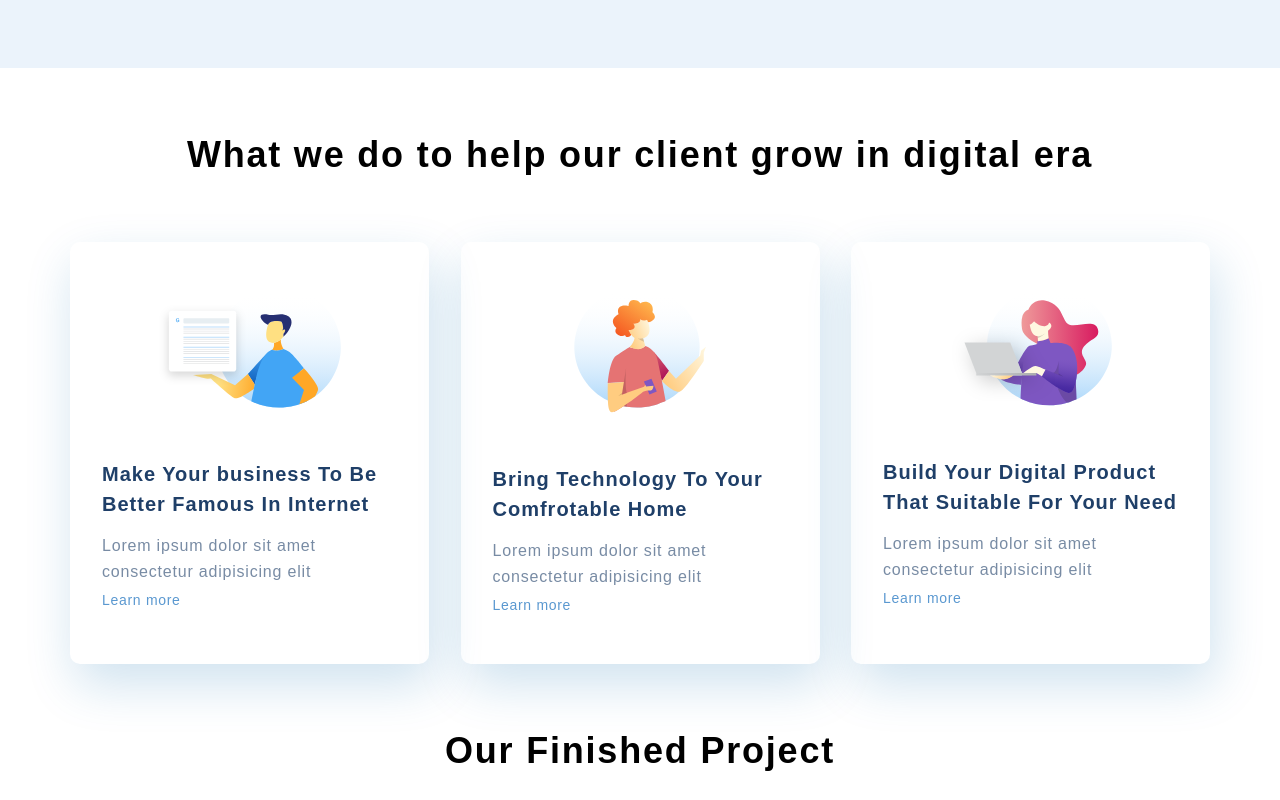
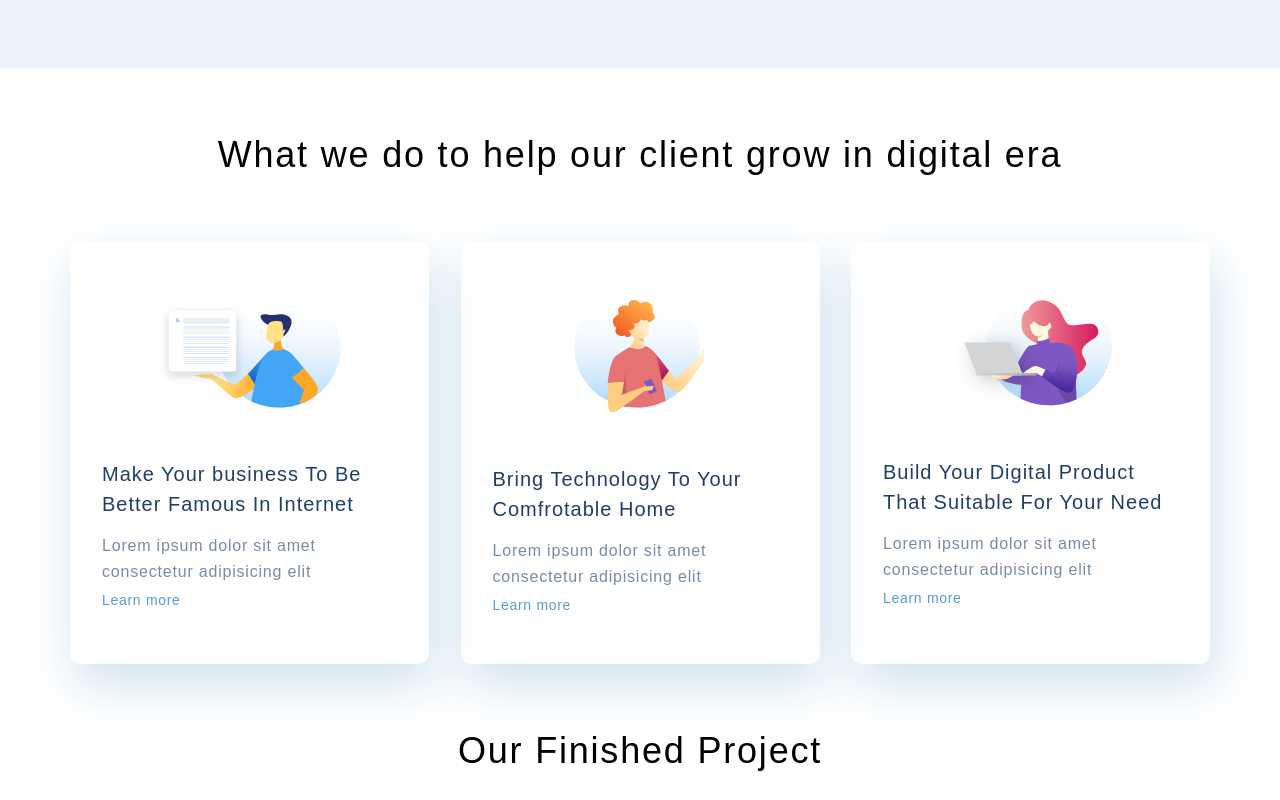
Before and after one commit to afilyukov/HTML-CSS, a plain HTML site: page index.html in a window 1280 px wide. Shown: the part 700-1500 px from the top of the page. Drawn offline with Linux system fonts and the light colour scheme.

Commit message:
font fixes

```diff
--- a/styles.css
+++ b/styles.css
@@ -85,6 +85,8 @@ body {
     line-height: 46px;
     letter-spacing: 0.05em;
     color: #000000;
+    font-style: normal;
+    font-weight: 300;
 }
 
 .what-we-do{
@@ -94,6 +96,8 @@ body {
 .heading-mini {
     font-size: 20px;
     line-height: 30px;
+    font-style: normal;
+    font-weight: normal;
     color: #1F3F68;
     letter-spacing: 0.05em;
     margin-bottom: 14px;
```
